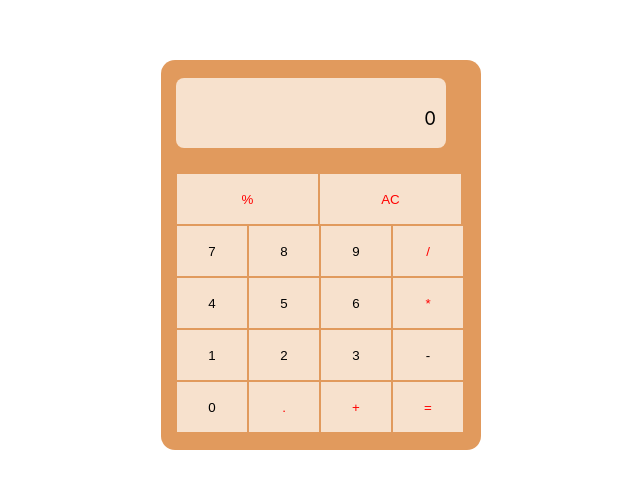
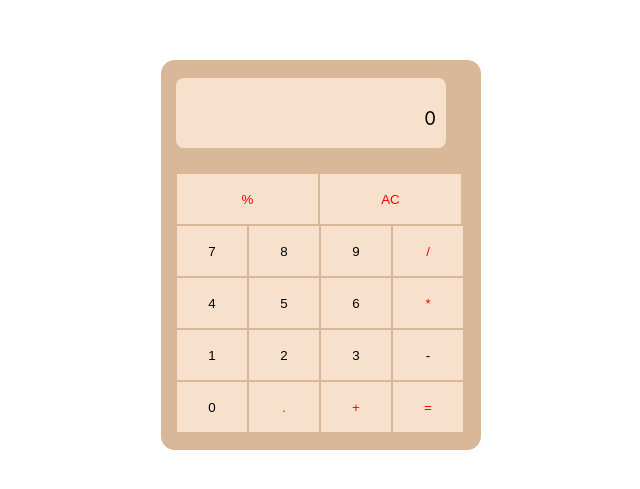
Before and after one commit to hadiya8149/reactCalculator, a React (Create React App) app: page / in a window 1280 px wide. Shown: the part 145-634 px from the top of the page, without its empty margins (319-959 px from the left). Built offline with nearby package versions, Linux system fonts and the light colour scheme.

Commit message:
initial message

```diff
--- a/src/App.css
+++ b/src/App.css
@@ -35,7 +35,7 @@ html, body{
   width:320px;
   height:390px;
   transform: translate(-50%, -50%);
-  background-color:#e19a5d;
+  background-color:#d9b799;
 
 }
 .button{
```
